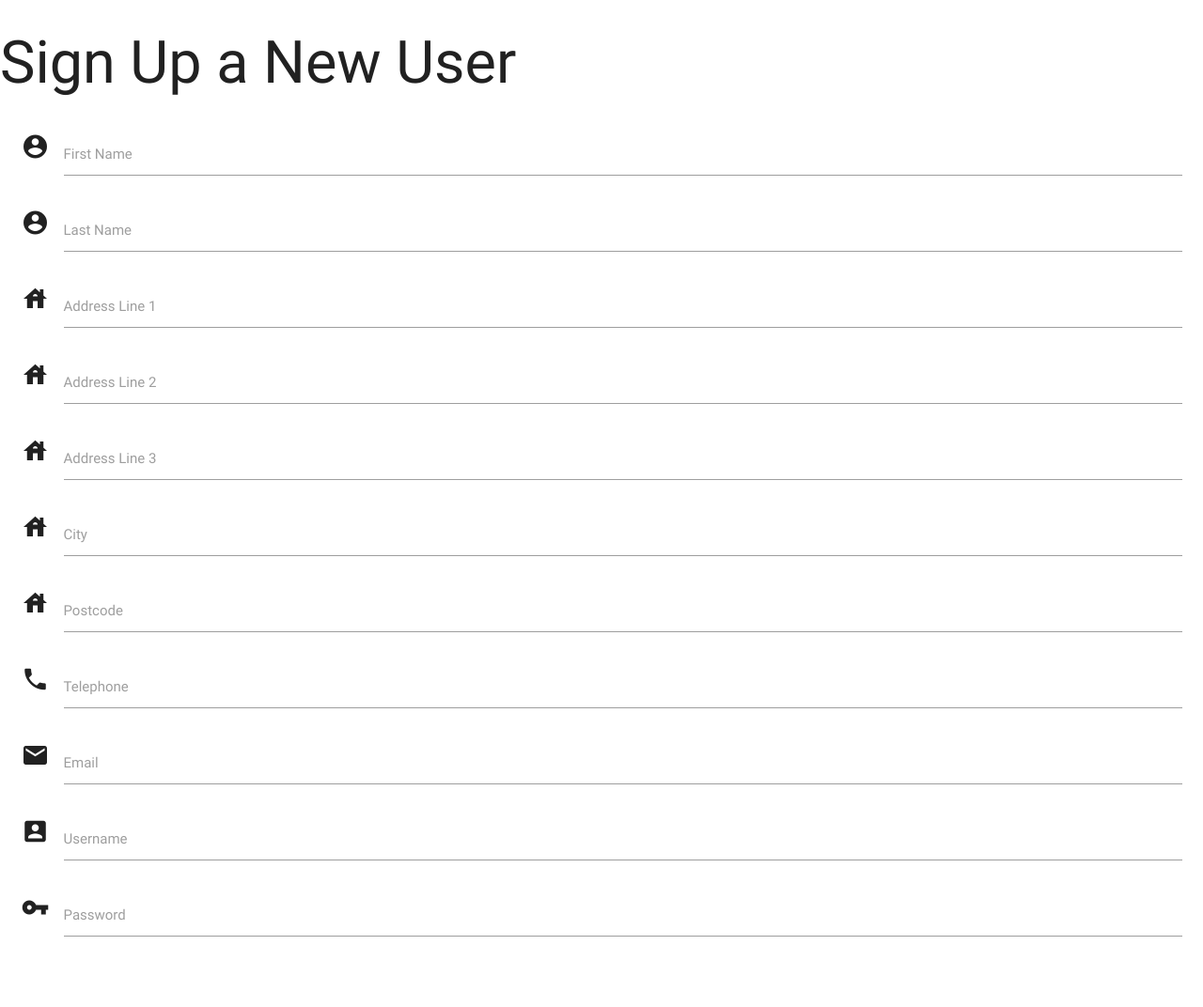
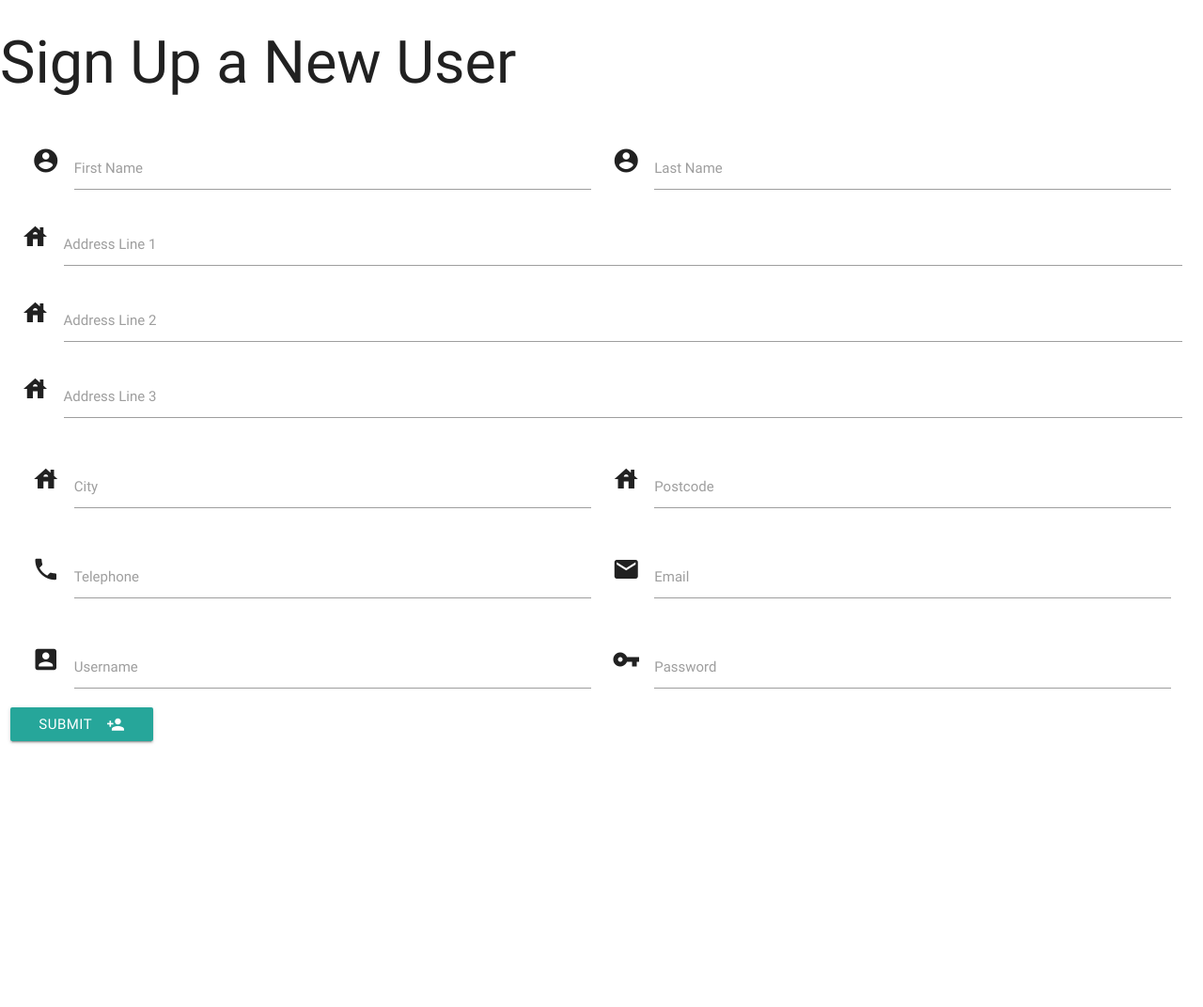
Before and after one commit to aidan-stritch/Personal-Interests-Manager, a Flask app: page / in a window 1280 px wide. Shown: the whole page at 94% size. After the commit the page ends 792 px from the top, so only its background shows below. Run offline with Flask 2, Linux system fonts and the light colour scheme; some libraries are stand-ins or nearby versions.

Commit message:
added functionlity to sign_up.html form to add a new user to mongodb

```diff
--- a/app.py
+++ b/app.py
@@ -17,6 +17,11 @@ mongo = PyMongo(app)
 @app.route('/sign_up')
 def sign_up():
     return render_template('sign_up.html')
+@app.route('/add_user', methods=['POST'])
+def add_user():
+    Users = mongo.db.Users
+    Users.insert_one(request.form.to_dict())
+    return redirect(url_for('manage_users'))
 
 @app.route('/manage_users')
 def manage_users():
--- a/templates/sign_up.html
+++ b/templates/sign_up.html
@@ -4,18 +4,23 @@
 {% block content%}
 
 <h1>Sign Up a New User</h1>
+
+<!-- This area controls the materialize submit form
+component to allow the user to fill in a new users details and submit -->
 <div class="row">
-    <form action="" method="POST" class="col s12">
+	<form action="{{ url_for('add_user') }}" method="POST" class="col s12">
 		<div class="row">
 			<div class="input-field col s12">
+				<div class="input-field col s6">
 					<i class="material-icons prefix">account_circle</i>
 					<input id="First_Name" name="First_Name" type="text" class="validate">
 					<label for="icon_prefix">First Name</label>
 				</div>
-        <div class="input-field col s12">
+				<div class="input-field col s6">
 					<i class="material-icons prefix">account_circle</i>
 					<input id="Last_Name" name="Last_Name" type="text" class="validate">
 					<label for="icon_prefix">Last Name</label>
+				</div>
 			</div>
 			<div class="input-field col s12">
 				<i class="material-icons prefix">house</i>
@@ -33,36 +38,45 @@
 				<label for="icon_prefix">Address Line 3</label>
 			</div>
 			<div class="input-field col s12">
+				<div class="input-field col s6">
 					<i class="material-icons prefix">house</i>
 					<input id="City" name="City" type="text" class="validate">
 					<label for="icon_prefix">City</label>
 				</div>
-        <div class="input-field col s12">
+				<div class="input-field col s6">
 					<i class="material-icons prefix">house</i>
 					<input id="Postcode" name="Postcode" type="text" class="validate">
 					<label for="icon_prefix">Postcode</label>
 				</div>
+			</div>
 			<div class="input-field col s12">
+				<div class="input-field col s6">
 					<i class="material-icons prefix">phone</i>
 					<input id="Phone" name="Phone" type="tel" class="validate">
 					<label for="icon_telephone">Telephone</label>
 				</div>
-        <div class="input-field col s12">
+				<div class="input-field col s6">
 					<i class="material-icons prefix">email</i>
 					<input id="Email" name="Email" type="tel" class="validate">
 					<label for="icon_telephone">Email</label>
 				</div>
+			</div>
 			<div class="input-field col s12">
+				<div class="input-field col s6">
 					<i class="material-icons prefix">account_box</i>
 					<input id="Username" name="Username" type="tel" class="validate">
 					<label for="icon_telephone">Username</label>
 				</div>
-        <div class="input-field col s12">
+				<div class="input-field col s6">
 					<i class="material-icons prefix">vpn_key</i>
 					<input id="Password" name="Password" type="tel" class="validate">
 					<label for="icon_telephone">Password</label>
 				</div>
 			</div>
+			<button class="btn waves-effect waves-light" type="submit" name="action">Submit
+                <i class="material-icons right">person_add</i>
+            </button>
+		</div>
 	</form>
 </div>
 {% endblock %}
```
Lines whose indentation alone changed are shown as unchanged.
